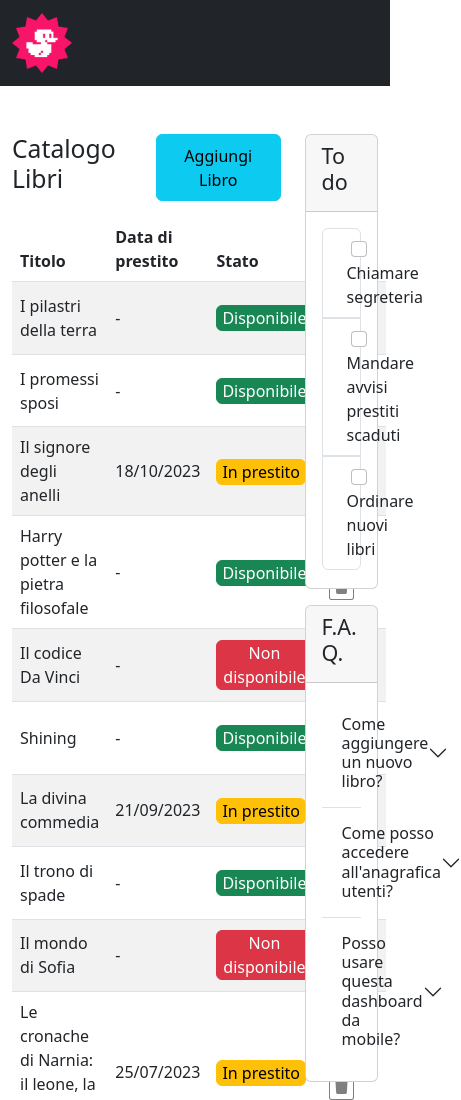
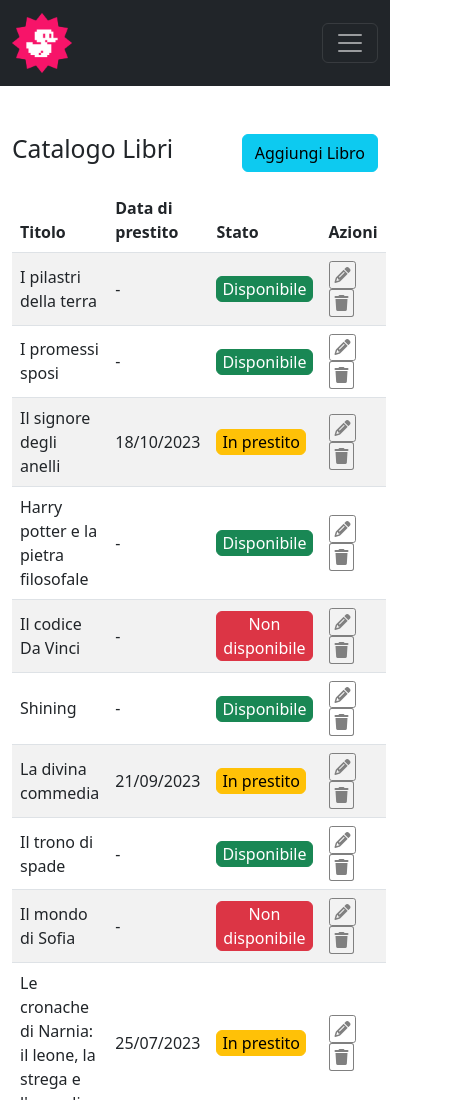
Before and after one commit to HedyehSadeghi/html-css-bootstrap-dashboard, a plain HTML site: page index.html in a window 390 px wide. Shown: the top 1100 px of the page, 461 px wide, since content can reach past the window. Drawn offline with nearby package versions, Linux system fonts and the light colour scheme.

Commit message:
made responsive. finished

```diff
--- a/index.html
+++ b/index.html
@@ -22,6 +22,10 @@
         <div class="container-fluid">
            <!--logo -->
           <a class="navbar-brand" href="#"> <img src="./img/duck.png" alt="logo" class="img-fluid img-header"> </a>
+
+          <button class="navbar-toggler" type="button" data-bs-toggle="collapse" data-bs-target="#navbarSupportedContent" aria-controls="navbarSupportedContent" aria-expanded="false" aria-label="Toggle navigation">
+            <span class="navbar-toggler-icon"></span>
+          </button>
 
           <div class="collapse navbar-collapse" id="navbarSupportedContent">
             <ul class="navbar-nav me-auto mb-2 mb-lg-0">
@@ -54,7 +58,7 @@
       <div class="container">
         <div class="row mt-5">
 
-          <div class="col-9">
+          <div class="col-lg-9 col-12 col-md-12">
 
             <div class="d-flex justify-content-between mb-3">
               <h2>Catalogo Libri</h2>
@@ -164,7 +168,7 @@
 
 
           <!-- right section-->
-          <div class="col-3">
+          <div class="col-lg-3 col-12 col-md-12">
 
             <div class="card mb-3">   <!--CARD1-->
 
```
